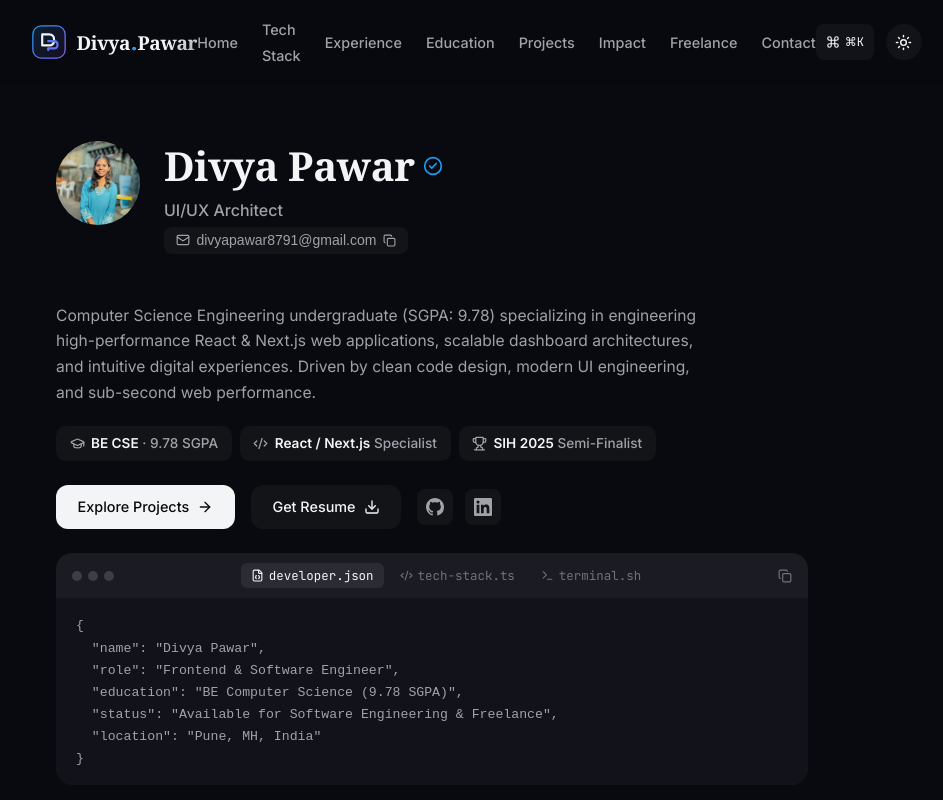
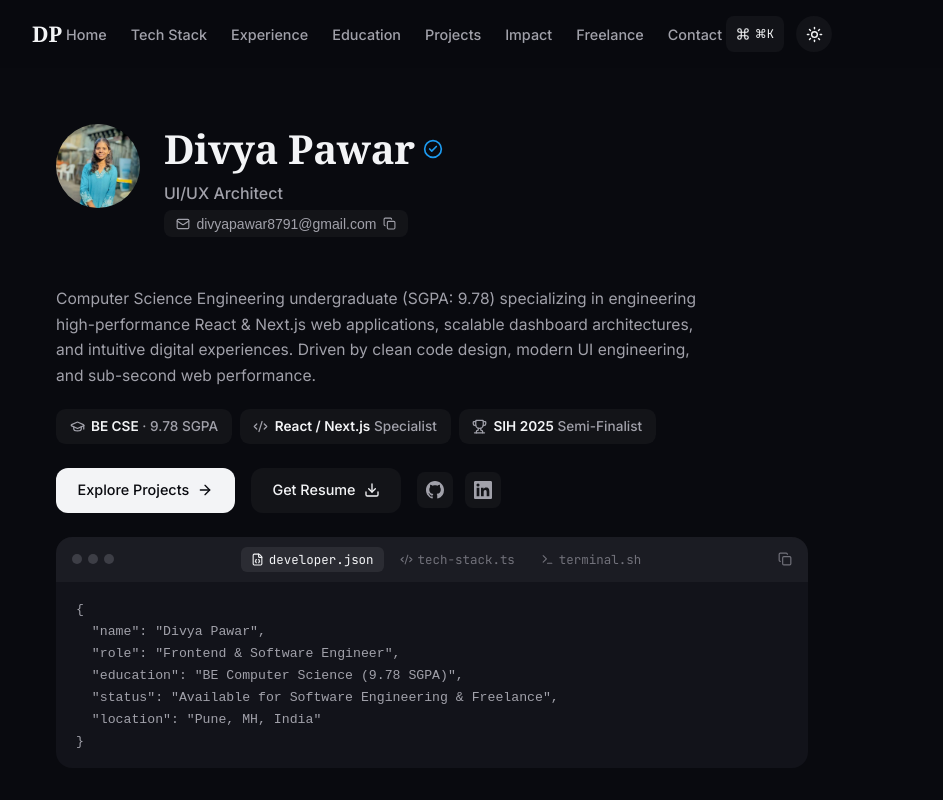
Before and after one commit to DIVYA-PAWAR-03/PortFolio2026, a React (Vite) app: page / in a window 1280 px wide. Shown: the top 800 px of the page, without its empty margins (208-1151 px from the left). Built offline with nearby package versions, Linux system fonts and the light colour scheme; a web font is replaced by a local one.

Commit message:
revert: restore original plain text DP logo

```diff
--- a/src/components/Navbar.tsx
+++ b/src/components/Navbar.tsx
@@ -6,54 +6,6 @@ interface NavbarProps {
   toggleTheme: () => void;
   onOpenCommandPalette: () => void;
 }
-
-const LogoIcon = () => (
-  <svg
-    width="34"
-    height="34"
-    viewBox="0 0 40 40"
-    fill="none"
-    xmlns="http://www.w3.org/2000/svg"
-    className="logo-icon-svg"
-  >
-    <defs>
-      <linearGradient id="logo-grad" x1="0" y1="0" x2="40" y2="40" gradientUnits="userSpaceOnUse">
-        <stop offset="0%" stopColor="var(--accent-blue)" />
-        <stop offset="100%" stopColor="#8b5cf6" />
-      </linearGradient>
-      <linearGradient id="logo-bg-grad" x1="0" y1="0" x2="40" y2="40" gradientUnits="userSpaceOnUse">
-        <stop offset="0%" stopColor="var(--accent-blue)" stopOpacity="0.16" />
-        <stop offset="100%" stopColor="#8b5cf6" stopOpacity="0.08" />
-      </linearGradient>
-    </defs>
-    <rect
-      x="1"
-      y="1"
-      width="38"
-      height="38"
-      rx="10"
-      fill="url(#logo-bg-grad)"
-      stroke="url(#logo-grad)"
-      strokeWidth="1.5"
-    />
-    {/* Letter D */}
-    <path
-      d="M 12 11 H 20 C 23.5 11 26 13.2 26 17.5 C 26 21.8 23.5 24 20 24 H 12 V 11 Z"
-      stroke="var(--text-primary)"
-      strokeWidth="2.5"
-      strokeLinecap="round"
-      strokeLinejoin="round"
-    />
-    {/* Letter P */}
-    <path
-      d="M 19 19 H 26 C 28.5 19 30 20.8 30 23.2 C 30 25.6 28.5 27.5 26 27.5 H 19 V 29.5"
-      stroke="url(#logo-grad)"
-      strokeWidth="2.5"
-      strokeLinecap="round"
-      strokeLinejoin="round"
-    />
-  </svg>
-);
 
 export default function Navbar({ currentTheme, toggleTheme, onOpenCommandPalette }: NavbarProps) {
   const [scrolled, setScrolled] = useState(false);
@@ -73,11 +25,8 @@ export default function Navbar({ currentTheme, toggleTheme, onOpenCommandPalette
   return (
     <header className={`navbar ${scrolled ? 'scrolled' : ''}`}>
       <div className="navbar-container">
-        <a href="#home" className="nav-logo" aria-label="Divya Pawar Portfolio">
-          <LogoIcon />
-          <span className="logo-brand-text">
-            Divya<span className="logo-accent-dot">.</span>Pawar
-          </span>
+        <a href="#home" className="nav-logo">
+          <span>DP</span>
         </a>
 
         {/* Desktop Links */}
--- a/src/index.css
+++ b/src/index.css
@@ -290,50 +290,12 @@ strong, b, .font-bold, .font-extrabold, .font-black {
 
 .nav-logo {
   font-family: var(--font-heading);
-  font-size: 1.2rem;
+  font-size: 1.35rem;
   font-weight: 600;
   color: var(--text-primary);
   display: flex;
   align-items: center;
-  gap: 0.65rem;
-  text-decoration: none;
-  transition: transform var(--transition-fast);
-}
-
-.nav-logo:hover {
-  transform: translateY(-1px);
-}
-
-.logo-icon-svg {
-  flex-shrink: 0;
-  transition: transform var(--transition-fast), filter var(--transition-fast);
-}
-
-.nav-logo:hover .logo-icon-svg {
-  filter: drop-shadow(0 0 8px rgba(29, 155, 240, 0.45));
-  transform: scale(1.05);
-}
-
-.logo-brand-text {
-  letter-spacing: -0.02em;
-  font-weight: 600;
-  background: linear-gradient(135deg, var(--text-primary) 70%, var(--text-secondary));
-  -webkit-background-clip: text;
-  -webkit-text-fill-color: transparent;
-  display: inline-flex;
-  align-items: baseline;
-}
-
-.logo-accent-dot {
-  color: var(--accent-blue);
-  -webkit-text-fill-color: var(--accent-blue);
-  display: inline-block;
-  transition: transform var(--transition-fast);
-  margin: 0 1px;
-}
-
-.nav-logo:hover .logo-accent-dot {
-  transform: translateY(-2px) scale(1.3);
+  gap: 0.5rem;
 }
 
 .nav-links {
```
